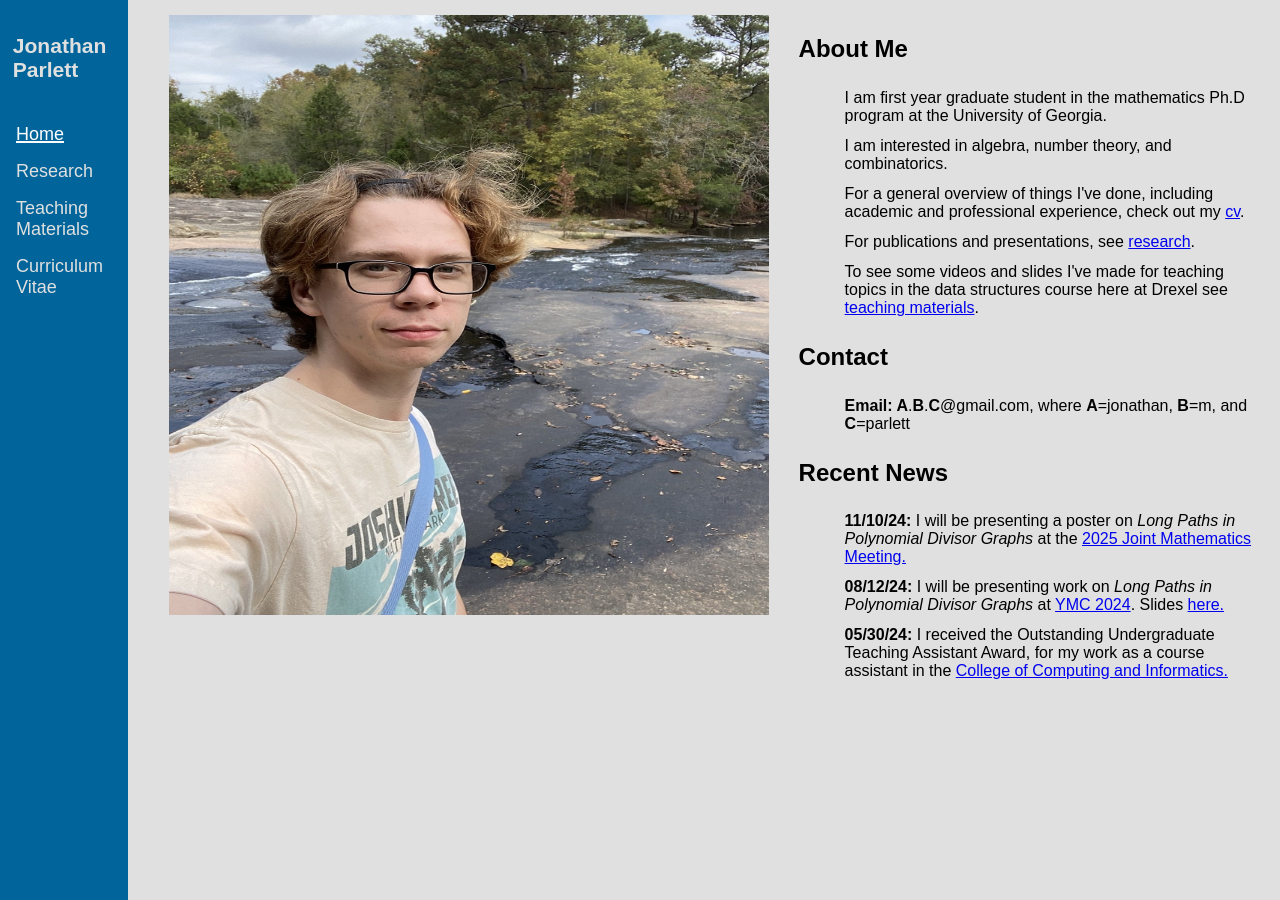
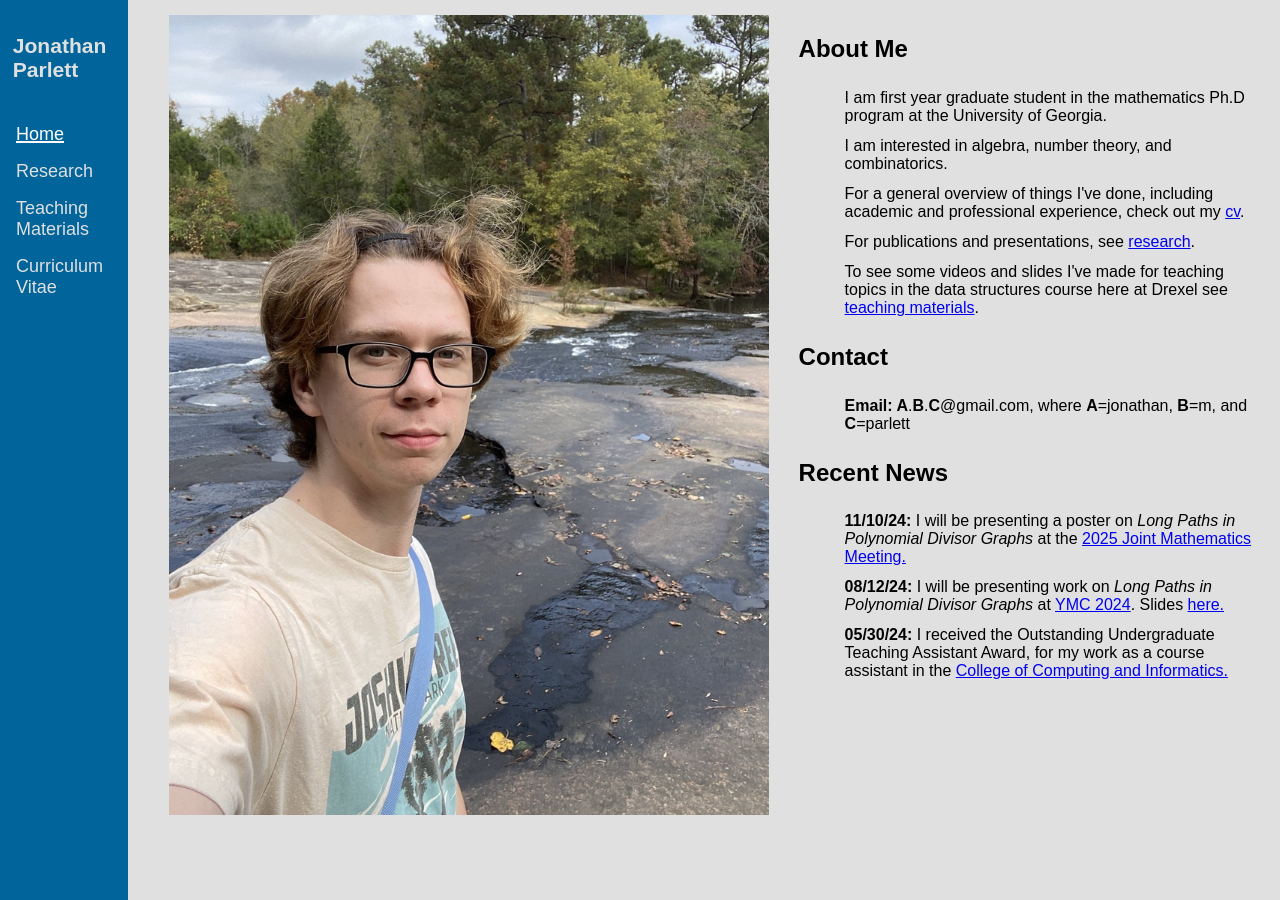
Before and after one commit to jmparlett/jmparlett.github.io, a Jekyll site: the page built from _pages/index.html, in a window 1280 px wide. Built offline with Jekyll 4.4.1, drawn with Linux system fonts in a browser that asks for light colours.

Commit message:
updated aspect ratio

```diff
--- a/_pages/index.html
+++ b/_pages/index.html
@@ -19,7 +19,7 @@ id: home
             <!-- <center><h1>Jonathan Parlett</h1></center> -->
     <div class="row">
         <div id="about_me_l" class="left_col"> <!--Picture + useful links-->
-            <img src="{{ "/_data/home_data/falls.jpg" | relative_url }}", width="600", height="600">
+            <img src="{{ "/_data/home_data/falls.jpg" | relative_url }}", width="600", height="800">
         </div>
         <div class="right_col" id="about_me_r">
             <h2>About Me</h2>
```
